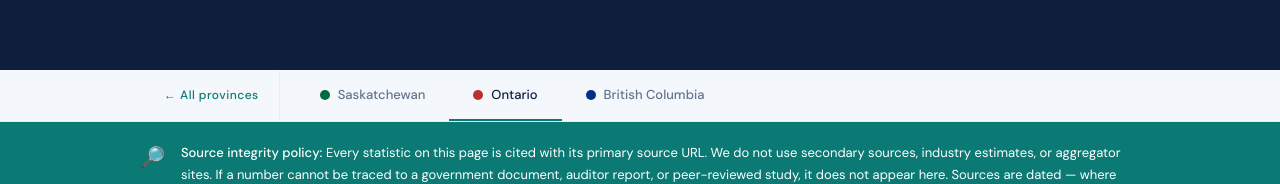
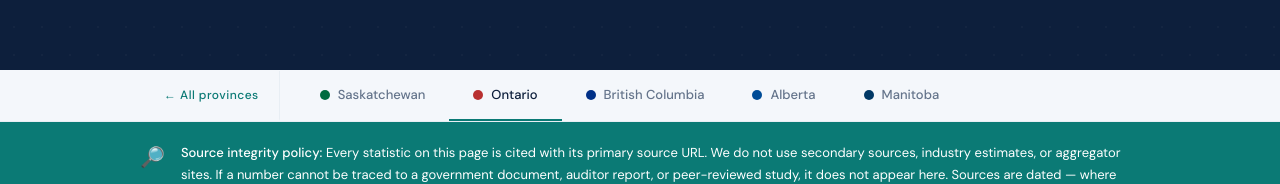
Before and after one commit to sjkextras/Medisyns, a plain HTML site: page provinces/ontario.html in a window 1280 px wide. Shown: the part 589-773 px from the top of the page. Drawn offline with nearby package versions, Linux system fonts and the light colour scheme.

Commit message:
Update ontario.html

```diff
--- a/provinces/ontario.html
+++ b/provinces/ontario.html
@@ -126,6 +126,8 @@ a{text-decoration:none;}
     <a href="/provinces/saskatchewan.html"><div class="prov-dot" style="background:#006B3F"></div>Saskatchewan</a>
     <a href="/provinces/ontario.html" class="active"><div class="prov-dot" style="background:#B83030"></div>Ontario</a>
     <a href="/provinces/british-columbia.html"><div class="prov-dot" style="background:#003087"></div>British Columbia</a>
+    <a href="alberta.html"><div class="prov-dot" style="background:#004C97"></div>Alberta</a>
+    <a href="manitoba.html"><div class="prov-dot" style="background:#003865"></div>Manitoba</a>
   </div>
 </div>
 
```
